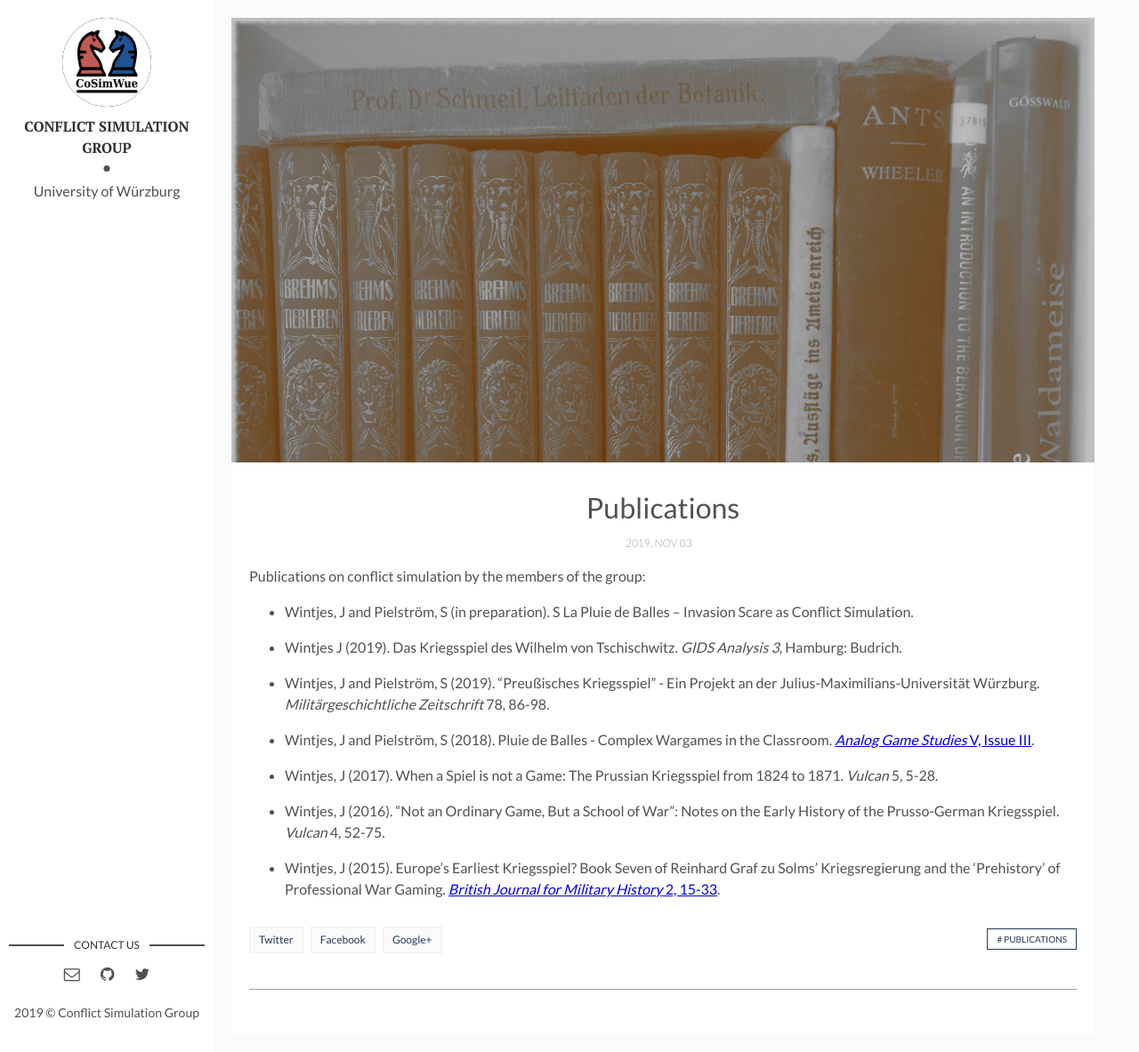
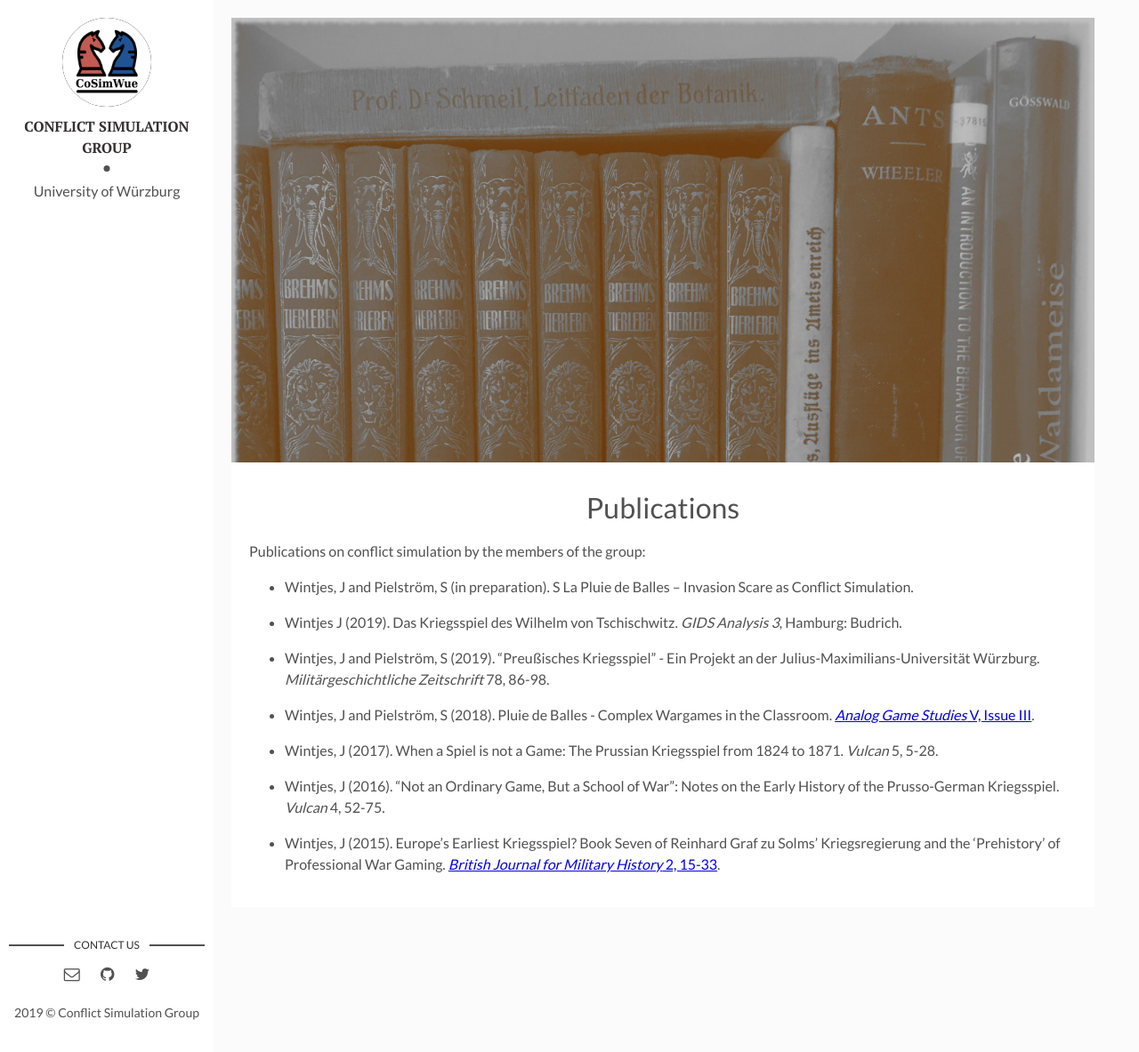
Before and after one commit to cosimwue/cosimwue.github.io, a Jekyll site: the page built from _posts/2019-11-01-publications.markdown, in a window 1280 px wide and 1183 px high. Shown: the whole window at 89% size. Built offline with Jekyll 4.4.1, drawn with Linux system fonts in a browser that asks for light colours.

Commit message:
pagify the posts

```diff
--- /dev/null
+++ b/_layouts/page.html
@@ -0,0 +1,44 @@
+---
+layout: main
+---
+<article class="article-page">
+  <div class="page-content">
+    {% if page.img %}
+    <div class="page-cover-image">
+      <figure>
+        <img class="page-image" src={{ "/assets/img/" | prepend: site.baseurl | append : page.img}} alt="{{page.title}}">
+        {% if page.fig-caption %}
+          <figcaption>{{page.fig-caption}}</figcaption>
+        {% endif %}
+      </figure>
+    </div> <!-- End Page Cover Image -->
+    {% else %}
+    {% endif %}
+    <div class="wrap-content">
+      <header class="header-page">
+        <h1 class="page-title">{{page.title}}</h1>
+        <!--
+        <div class="page-date"><span>{{page.date | date: '%Y, %b %d'}}&nbsp;&nbsp;&nbsp;&nbsp;</span></div>
+        -->
+      </header>
+      {{content | markdownify}}
+      <!--
+      <div class="page-footer">
+        <div class="page-share">
+          <a href="https://twitter.com/intent/tweet?text={{ page.title }}&url={{ site.url }}{{ page.url }}" title="Share on Twitter" rel="nofollow" target="_blank">Twitter</a>
+          <a href="https://facebook.com/sharer.php?u={{ site.url }}{{ page.url }}" title="Share on Facebook" rel="nofollow" target="_blank">Facebook</a>
+          <a href="https://plus.google.com/share?url={{ site.url }}{{ page.url }}" title="Share on Google+" rel="nofollow" target="_blank">Google+</a>
+        </div>
+        -->
+        <!--
+        <div class="page-tag">
+          {% for tag in page.tags %}
+            <a href="{{site.baseurl}}/tags#{{tag}}" class="tag">&#35; {{ tag }}</a>
+          {% endfor %}
+        </div>
+        -->
+      </div>
+      {% include disqus.html %}
+    </div> <!-- End Wrap Content -->
+  </div> <!-- End Page Content -->
+</article> <!-- End Article Page -->
--- a/_posts/2019-11-01-publications.markdown
+++ b/_posts/2019-11-01-publications.markdown
@@ -1,7 +1,7 @@
 ---
-layout: post
+layout: page
 title: Publications
-date: 2019-11-03 13:32:20 +0300
+date: 2019-11-01 13:32:20 +0300
 description:
 img: shelf2.jpg # Add image post (optional)
 fig-caption: # Add figcaption (optional)
--- a/_posts/2019-11-02-classroom-simulations.markdown
+++ b/_posts/2019-11-02-classroom-simulations.markdown
@@ -1,7 +1,7 @@
 ---
-layout: post
+layout: page
 title: Conflict simulation in the classroom
-date: 2019-11-01 13:32:20 +0300
+date: 2019-11-02 13:32:20 +0300
 description:
 img: PdB_lage.png # Add image post (optional)
 fig-caption: # Add figcaption (optional)
--- a/_posts/2019-11-03-prussian-kriegsspiel.markdown
+++ b/_posts/2019-11-03-prussian-kriegsspiel.markdown
@@ -1,5 +1,5 @@
 ---
-layout: post
+layout: page
 title: The Prussian "Kriegsspiel"
 date: 2019-11-03 13:32:20 +0300
 description:
--- a/_posts/2019-11-04-conflict-simulation-group.markdown
+++ b/_posts/2019-11-04-conflict-simulation-group.markdown
@@ -1,7 +1,7 @@
 ---
-layout: post
+layout: page
 title: The conflict simulation group
-date: 2019-11-04 13:32:20 +0300
+date: 2019-11-03 14:33:20 +0300
 description:
 img: Festung_Marienberg.png # Add image post (optional)
 fig-caption: # Add figcaption (optional)
```
